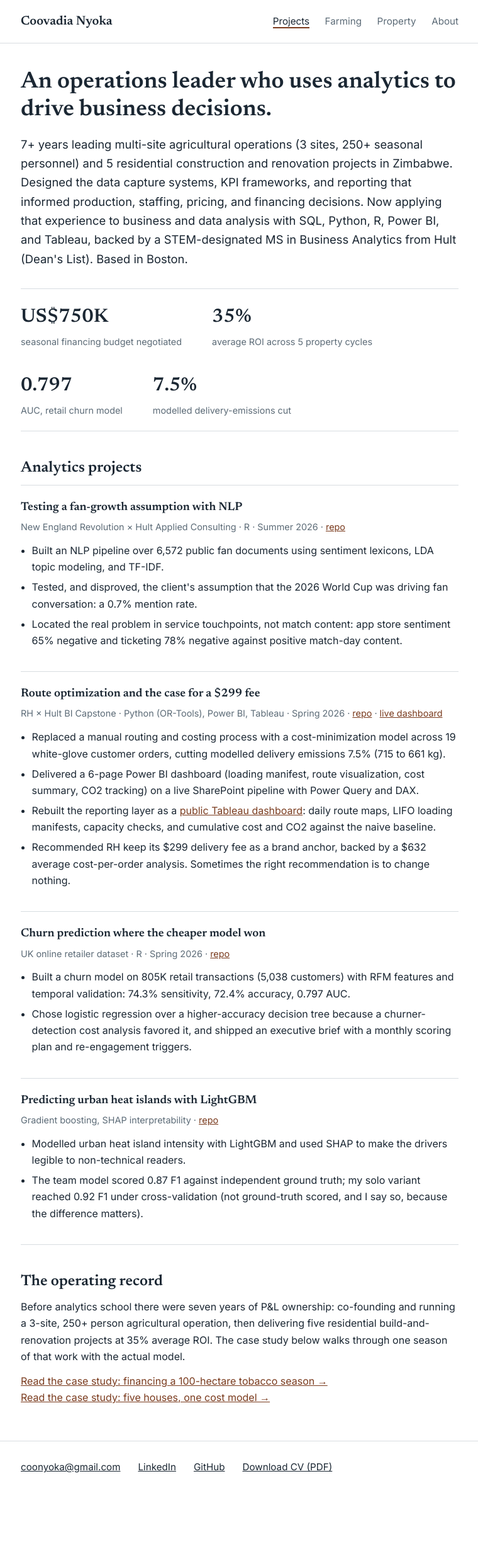
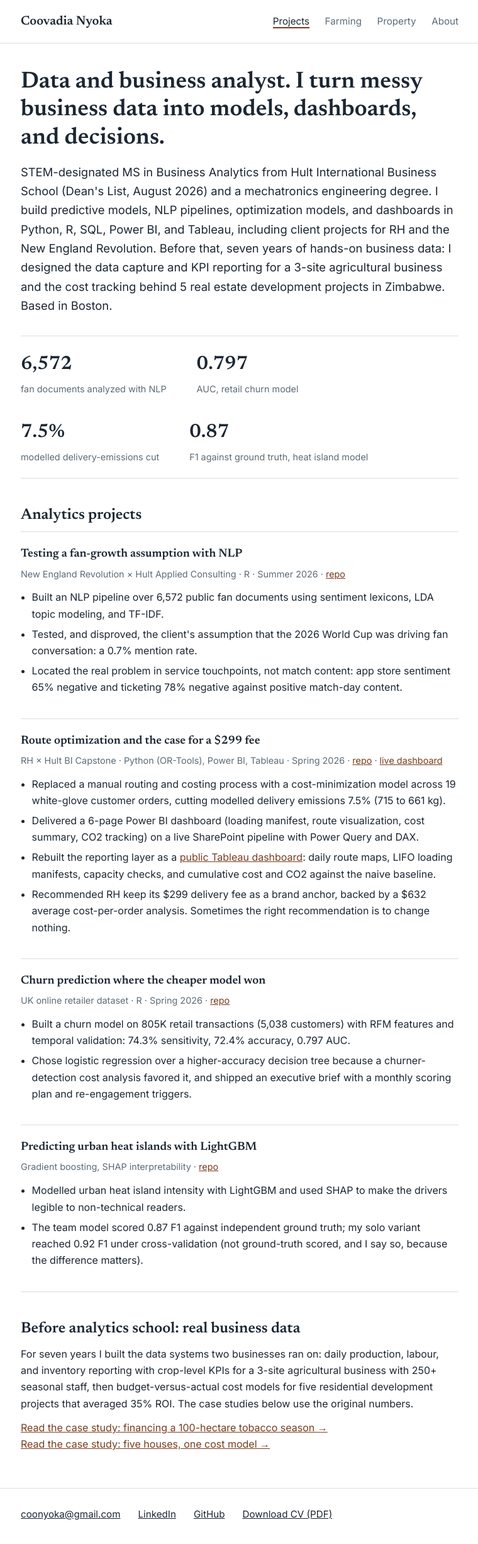
Before and after one commit to cnyoka/cnyoka.github.io, a plain HTML site: page index.html in a window 1280 px wide. Shown: the whole page at 63% size, without its empty margins (259-1019 px from the left). Before the commit the page ends 2382 px from the top, so only its background shows below. Drawn offline with Linux system fonts and the light colour scheme.

Commit message:
Add files via upload

```diff
--- a/index.html
+++ b/index.html
@@ -3,10 +3,10 @@
 <head>
 <meta charset="utf-8">
 <meta name="viewport" content="width=device-width, initial-scale=1">
-<title>Coovadia Nyoka | Operations leader who uses analytics to drive business decisions</title>
-<meta name="description" content="Business and data analyst in Boston. Seven years running multi-site operations on analytics I built myself, now applying that judgment with SQL, Python, R, and Power BI.">
+<title>Coovadia Nyoka | Data and Business Analyst</title>
+<meta name="description" content="Data and business analyst in Boston. Predictive models, NLP, optimization, and dashboards in Python, R, SQL, Power BI, and Tableau, with seven years of hands-on business data behind them.">
 <meta property="og:title" content="Coovadia Nyoka | Business &amp; Data Analyst">
-<meta property="og:description" content="Two case studies with the original numbers: financing a 100-hectare tobacco season, and five houses delivered at 35% ROI.">
+<meta property="og:description" content="Analytics projects in NLP, churn prediction, route optimization, and machine learning, plus two case studies built on real business data.">
 <meta property="og:image" content="https://cnyoka.github.io/assets/img/og-card.jpg">
 <meta property="og:url" content="https://cnyoka.github.io">
 <meta property="og:type" content="website">
@@ -29,14 +29,14 @@
 </header>
 
 <main class="wrap">
-  <h1>An operations leader who uses analytics to drive business decisions.</h1>
-  <p class="lede">7+ years leading multi-site agricultural operations (3 sites, 250+ seasonal personnel) and 5 residential construction and renovation projects in Zimbabwe. Designed the data capture systems, KPI frameworks, and reporting that informed production, staffing, pricing, and financing decisions. Now applying that experience to business and data analysis with SQL, Python, R, Power BI, and Tableau, backed by a STEM-designated MS in Business Analytics from Hult (Dean's List). Based in Boston.</p>
+  <h1>Data and business analyst. I turn messy business data into models, dashboards, and decisions.</h1>
+  <p class="lede">STEM-designated MS in Business Analytics from Hult International Business School (Dean's List, August 2026) and a mechatronics engineering degree. I build predictive models, NLP pipelines, optimization models, and dashboards in Python, R, SQL, Power BI, and Tableau, including client projects for RH and the New England Revolution. Before that, seven years of hands-on business data: I designed the data capture and KPI reporting for a 3-site agricultural business and the cost tracking behind 5 real estate development projects in Zimbabwe. Based in Boston.</p>
 
   <div class="figures" aria-label="Selected figures">
-    <div class="figure"><b>US$750K</b><span>seasonal financing budget negotiated</span></div>
-    <div class="figure"><b>35%</b><span>average ROI across 5 property cycles</span></div>
+    <div class="figure"><b>6,572</b><span>fan documents analyzed with NLP</span></div>
     <div class="figure"><b>0.797</b><span>AUC, retail churn model</span></div>
     <div class="figure"><b>7.5%</b><span>modelled delivery-emissions cut</span></div>
+    <div class="figure"><b>0.87</b><span>F1 against ground truth, heat island model</span></div>
   </div>
 
   <h2>Analytics projects</h2>
@@ -80,8 +80,8 @@
     </ul>
   </article>
 
-  <h2>The operating record</h2>
-  <p>Before analytics school there were seven years of P&amp;L ownership: co-founding and running a 3-site, 250+ person agricultural operation, then delivering five residential build-and-renovation projects at 35% average ROI. The case study below walks through one season of that work with the actual model.</p>
+  <h2>Before analytics school: real business data</h2>
+  <p>For seven years I built the data systems two businesses ran on: daily production, labour, and inventory reporting with crop-level KPIs for a 3-site agricultural business with 250+ seasonal staff, then budget-versus-actual cost models for five residential development projects that averaged 35% ROI. The case studies below use the original numbers.</p>
   <p><a href="weird-leaf.html">Read the case study: financing a 100-hectare tobacco season →</a><br><a href="thinnoff.html">Read the case study: five houses, one cost model →</a></p>
 </main>
 
```
Also changed, not shown: about.html (+4 -4 lines), 2 other files.
